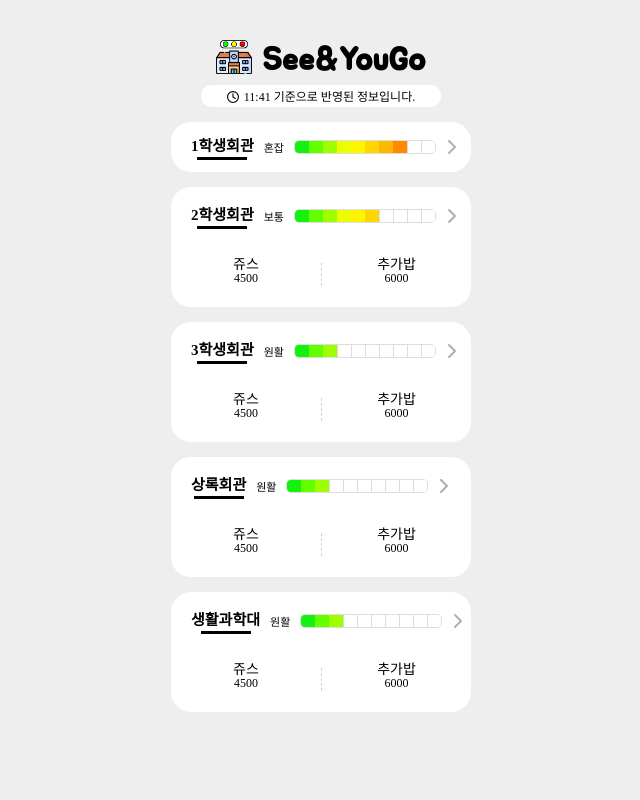
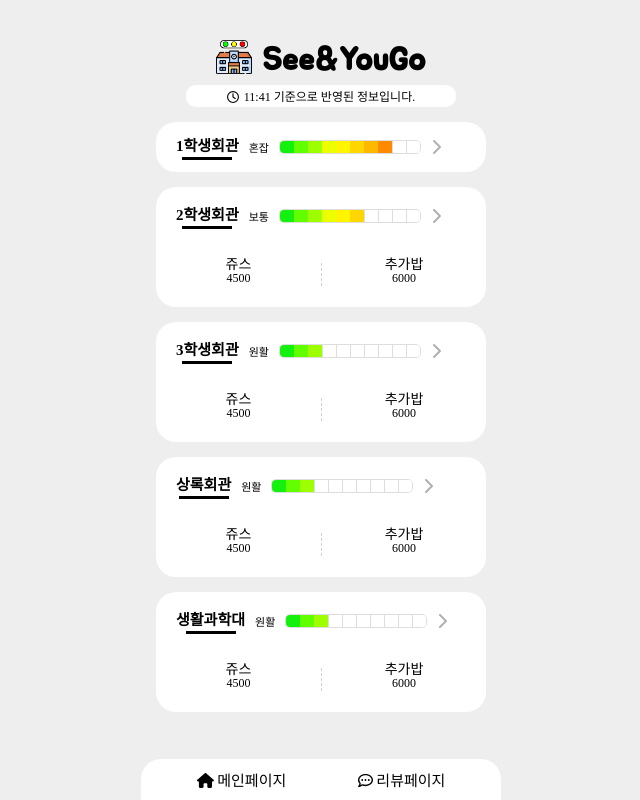
Before and after one commit to SeeAndYouGo/SeeAndYouGo-2, a React (Create React App) app in the folder frontend/: page / in a window 1280 px wide. Shown: the whole page, without its empty margins (319-959 px from the left). Built offline with nearby package versions, Linux system fonts and the light colour scheme; a web font is replaced by a local one.

Commit message:
feat: Bottom Navigation

```diff
--- a/frontend/package.json
+++ b/frontend/package.json
@@ -14,6 +14,7 @@
     "@testing-library/react": "^13.4.0",
     "@testing-library/user-event": "^13.5.0",
     "babel-plugin-macros": "^3.1.0",
+    "moment": "^2.29.4",
     "react": "^18.2.0",
     "react-dom": "^18.2.0",
     "react-scripts": "5.0.1",
--- a/frontend/src/App.css
+++ b/frontend/src/App.css
@@ -28,10 +28,14 @@
 
 .App {
   width: 100%;
-  padding: 40px 30px;
+  padding: 40px 15px;
+  position: relative;
+  width: inherit;
 }
 
 .App2 {
   float: left;
   padding: 40px 15px;
+  position: relative;
+  width: inherit;
 }
--- a/frontend/src/components/ModalMenuTable.js
+++ b/frontend/src/components/ModalMenuTable.js
@@ -11,9 +11,10 @@
     & tbody th, td {
         font-size: 14px;
     }
-    &:first-child {
+    &:first-of-type {
         margin-bottom: 10px;
     }
+
 `;
 
 
@@ -71,7 +72,6 @@
             <MenuTable dept={1} />
         </>
     )
-
 };
 
 export default ModalMenuTable;
--- /dev/null
+++ b/frontend/src/components/Navigation.js
@@ -0,0 +1,55 @@
+import styled from "@emotion/styled";
+import React from "react";
+import { FontAwesomeIcon } from "@fortawesome/react-fontawesome";
+import { faHouse } from "@fortawesome/free-solid-svg-icons";
+import { faCommentDots } from "@fortawesome/free-regular-svg-icons";
+import { Link } from "react-router-dom";
+
+const NavContainer = styled.div`
+    z-index: 1;
+    width: inherit;
+    position: relative;
+`;
+const NavBox = styled.div`
+    position: fixed;
+    width: inherit;
+    background: #fff;
+    bottom: 0;
+    padding: 10px 20px;
+    display: flex;
+    justify-content: space-around;
+    align-items: center;
+    margin-left: -15px;
+    border-top-left-radius: 20px;
+    border-top-right-radius: 20px;
+`;
+const NavItem = styled.div`
+    font-size: 14px;
+    cursor: pointer;
+    & > a {
+    font-size: 15px;
+    }
+`;
+
+const Navigation = () => {
+    return (
+        <NavContainer>
+            <NavBox>
+                <NavItem>
+                    <Link to="/">
+                        <FontAwesomeIcon icon={faHouse} />
+                        <span style={{fontWeight: 400}}> 메인페이지</span>
+                    </Link>
+                </NavItem>
+                <NavItem>
+                    <Link to="/">
+                        <FontAwesomeIcon icon={faCommentDots} />
+                        <span style={{fontWeight: 400}}> 리뷰페이지</span>
+                    </Link>
+                </NavItem>
+            </NavBox>
+        </NavContainer>
+    );
+}
+
+export default Navigation;
--- a/frontend/src/components/Review.js
+++ b/frontend/src/components/Review.js
@@ -79,7 +79,7 @@
                 <div style={{position: 'relative', width: 'calc(100% - 55px)', float: 'left'}}>
                     <input type="file" id="Review-file-input" hidden></input>
                     <ReviewWriteInput placeholder="리뷰를 남겨주세요 :)" />
-                    <ReviewWriteCamera for="Review-file-input"><FontAwesomeIcon icon={faCamera} /></ReviewWriteCamera>
+                    <ReviewWriteCamera htmlFor="Review-file-input"><FontAwesomeIcon icon={faCamera} /></ReviewWriteCamera>
                 </div>
                 <ReviewWriteButton>작성</ReviewWriteButton>
             </div>
--- a/frontend/src/pages/index.js
+++ b/frontend/src/pages/index.js
@@ -4,6 +4,7 @@
 import Cafeteria from "../components/Cafeteria";
 import "../App.css";
 import { Link } from "react-router-dom";
+import Navigation from "../components/Navigation";
 
 
 // 시간 정보가 포함된 식단 인원 정보 request
@@ -46,7 +47,7 @@
             )}
             {restaurantData.map((val, idx) => {
                 return (
-                    <Link to={`/View/${idx+1}`} key={idx+1}>
+                    <Link to={`/View/${idx + 1}`} key={idx + 1}>
                         <Cafeteria
                             idx={idx + 1}
                             key={idx}
@@ -55,6 +56,7 @@
                     </Link>
                 );
             })}
+            <Navigation />
         </div>
     );
 }
--- a/frontend/src/pages/viewPage.js
+++ b/frontend/src/pages/viewPage.js
@@ -1,3 +1,4 @@
+import styled from "@emotion/styled";
 import React, { useEffect, useState } from "react";
 import Review from "../components/Review";
 import "../App.css";
@@ -5,17 +6,50 @@
 
 import DetailHeader from "../components/DetailHeader";
 import TypeSelect from "../components/TypeSelect";
+import Navigation from "../components/Navigation";
 
+const CheckBoxInput = styled.input`
+	display: none;
+	&:checked + label {
+		background: #111;
+	}
+	&:checked + label::after {
+		color: white;
+	}
+`;
+const CheckBoxLabel = styled.label`
+	cursor: pointer;
+	display: inline-block;
+	width: 15px;
+	height: 15px;
+	background-color: #D9D9D9;
+	position: relative;
+	border-radius: 3px;
+	&::after {
+		content:'✔';
+		color: #fff;
+        font-size: 10px;
+        width: 15px;
+        height: 15px;
+        text-align: center;
+        position: absolute;
+        left: 0;
+        top:0;
+	}
+`;
 
 function View() {
 	const params = useParams();
 	const restaurant = params.restaurant;
-	return(
+	return (
 		<>
 			<div className="App2">
-				<DetailHeader idx={restaurant-1} rate={50}/>
+				<DetailHeader idx={restaurant - 1} rate={50} />
 				{restaurant == 1 ? null : <TypeSelect idx={restaurant} />}
 				<Review />
+				{/* <CheckBoxInput type="checkbox" id="check" />
+				<CheckBoxLabel htmlFor="check"></CheckBoxLabel> */}
+				<Navigation />
 			</div>
 		</>
 	);
--- /dev/null
+++ b/package.json
@@ -0,0 +1,6 @@
+{
+  "dependencies": {
+    "react-router-dom": "^6.16.0",
+    "react-star-rate": "^0.2.0"
+  }
+}
```
Also changed, not shown: 2 other files (tests, documents, lock files or other folders).
